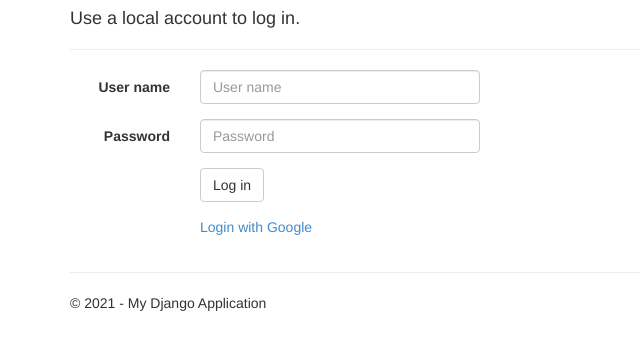
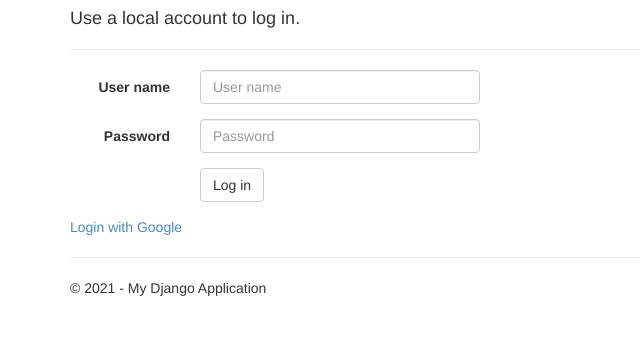
Before and after one commit to denbell5/blessrng, a Django app: page /login/ in a window 1280 px wide. Shown: the part 114-464 px from the top of the page, without its empty margins (0-640 px from the left). Run offline with Django 3.2, Linux system fonts and the light colour scheme; some libraries are stand-ins or nearby versions.

Commit message:
adjust login layout

```diff
--- a/blessrng/blessrng/apps/app/templates/app/login.html
+++ b/blessrng/blessrng/apps/app/templates/app/login.html
@@ -4,48 +4,46 @@
 
 <h2>{{ title }}</h2>
 <div class="row">
-    <div class="col-md-8">
+    <div class="col-lg-8">
         <section id="loginForm">
             <form action="." method="post" class="form-horizontal">
                 {% csrf_token %}
                 <h4>Use a local account to log in.</h4>
                 <hr />
                 <div class="form-group">
-                    <label for="id_username" class="col-md-2 control-label">User name</label>
-                    <div class="col-md-10">
+                    <label for="id_username" class="col-lg-2 control-label">User name</label>
+                    <div class="col-lg-10">
                         {{ form.username }}
                     </div>
                 </div>
                 <div class="form-group">
-                    <label for="id_password" class="col-md-2 control-label">Password</label>
-                    <div class="col-md-10">
+                    <label for="id_password" class="col-lg-2 control-label">Password</label>
+                    <div class="col-lg-10">
                         {{ form.password }}
                     </div>
                 </div>
+                {% if form.errors %}
+                <p class="validation-summary-errors">Please enter a correct user name and password.</p>
+                {% endif %}
                 <div class="form-group">
-                    <div class="col-md-offset-2 col-md-10">
+                    <div class="col-lg-offset-2 col-lg-10">
                         <input type="hidden" name="next" value="/" />
                         <input type="submit" value="Log in" class="btn btn-default" />
                     </div>
                 </div>
-                <div class="form-group">
-                    <div class="col-md-offset-2 col-md-10">
-                        <a href="{% url 'social:begin' 'google-oauth2' %}">
-                            Login with Google
-                        </a>
-                    </div>
-                </div>
-                <div class="mt-2">
-                </div>
-                {% if form.errors %}
-                <p class="validation-summary-errors">Please enter a correct user name and password.</p>
-                {% endif %}
             </form>
         </section>
     </div>
-    <div class="col-md-4">
+    <div class="col-lg-4">
         <section id="socialLoginForm"></section>
     </div>
+
+    <div class="col-lg-10">
+        <a href="{% url 'social:begin' 'google-oauth2' %}">
+            Login with Google
+        </a>
+    </div>
+
 </div>
 
 {% endblock %}
```
